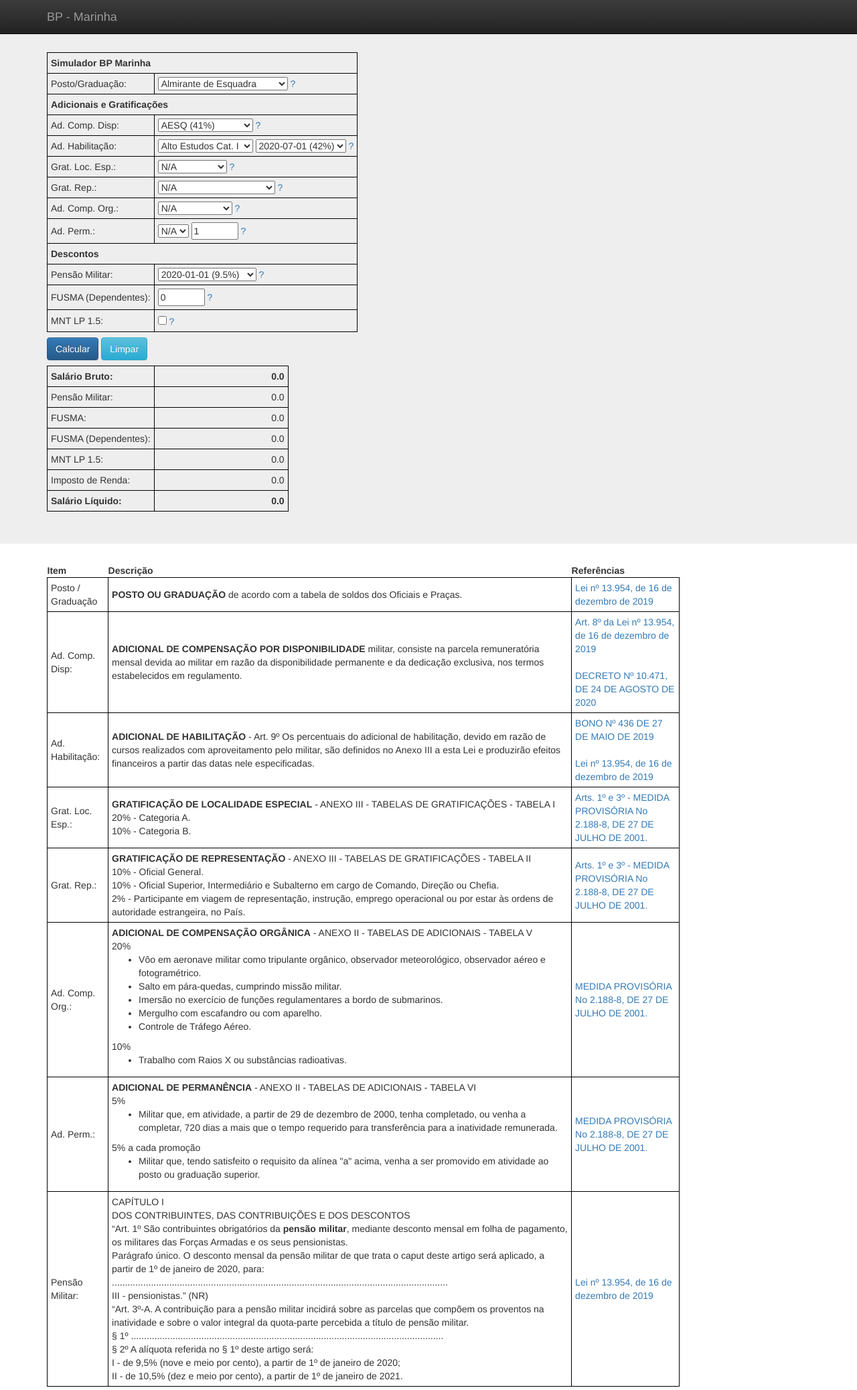
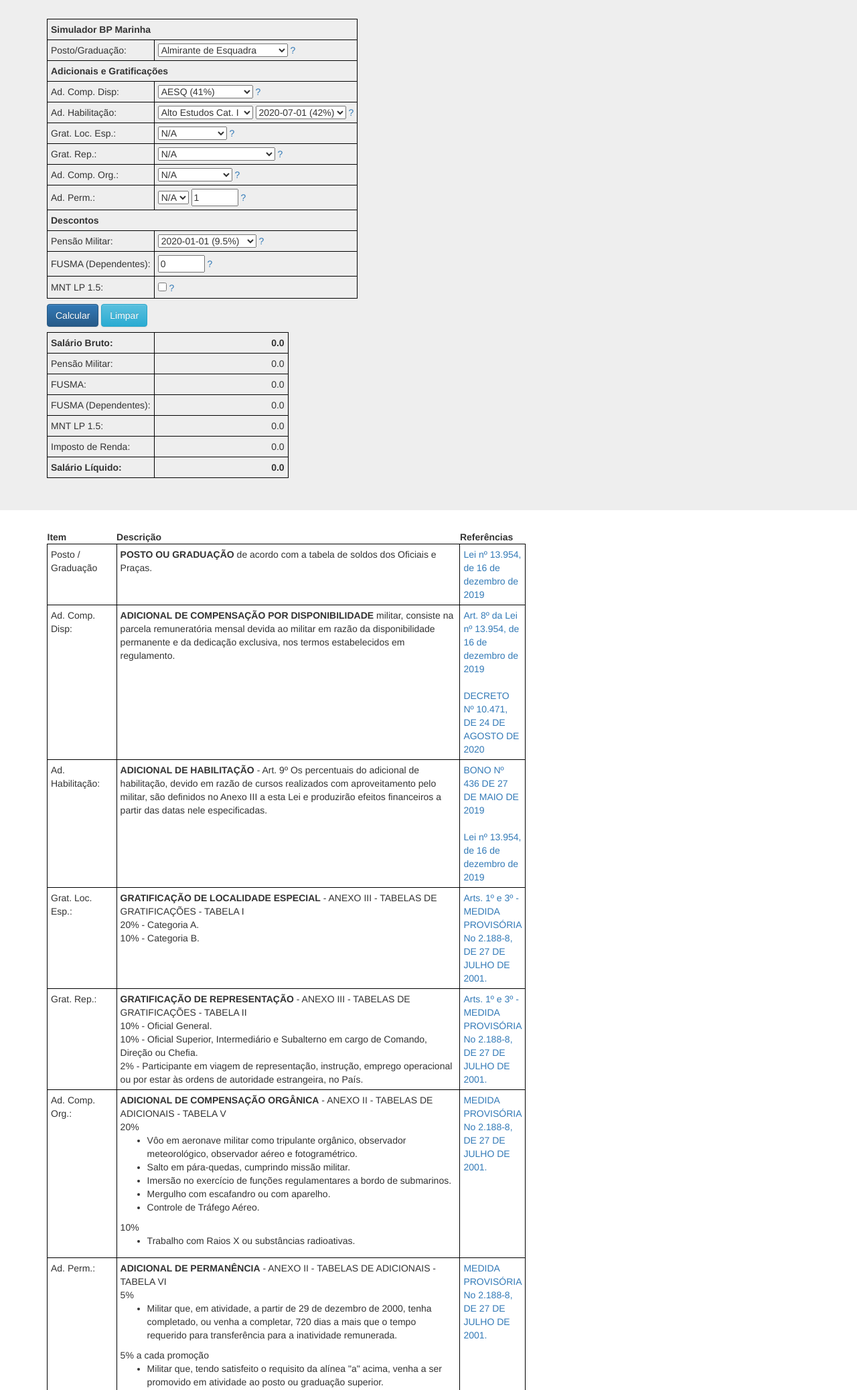
Before and after one commit to eugeniosolucoes/projects, a PHP site: page / in a window 1280 px wide. Shown: the top 2076 px of the page at 67% size. Run offline with PHP 8.4, Linux system fonts and the light colour scheme; some libraries are stand-ins or nearby versions.

Commit message:
Atualização de dicas.

```diff
--- a/bp-mar/public_html/css/main.css
+++ b/bp-mar/public_html/css/main.css
@@ -3,6 +3,11 @@
 /* ==========================================================================
    Author's custom styles
    ========================================================================== */
+
+body {
+    padding-top: 0px;
+    padding-bottom: 20px;
+}
 
 
 table tr td {
@@ -22,3 +27,7 @@ table tr td {
 .bp-bold {
     font-weight: bold;
 }
+
+#dicas tbody tr td {
+    vertical-align: top;
+}
--- a/bp-mar/public_html/index.html
+++ b/bp-mar/public_html/index.html
@@ -12,12 +12,6 @@
         <link rel="apple-touch-icon" href="apple-touch-icon.png">
 
         <link rel="stylesheet" href="css/bootstrap.min.css">
-        <style>
-            body {
-                padding-top: 50px;
-                padding-bottom: 20px;
-            }
-        </style>
         <link rel="stylesheet" href="css/bootstrap-theme.min.css">
         <link rel="stylesheet" href="css/main.css">
 
@@ -27,31 +21,6 @@
         <!--[if lt IE 8]>
             <p class="browserupgrade">You are using an <strong>outdated</strong> browser. Please <a href="http://browsehappy.com/">upgrade your browser</a> to improve your experience.</p>
         <![endif]-->
-        <nav class="navbar navbar-inverse navbar-fixed-top" role="navigation">
-            <div class="container">
-                <div class="navbar-header">
-                    <button type="button" class="navbar-toggle collapsed" data-toggle="collapse" data-target="#navbar" aria-expanded="false" aria-controls="navbar">
-                        <span class="sr-only">Toggle navigation</span>
-                        <span class="icon-bar"></span>
-                        <span class="icon-bar"></span>
-                        <span class="icon-bar"></span>
-                    </button>
-                    <a class="navbar-brand" href="#">BP - Marinha</a>
-                </div>
-                <div id="navbar" class="navbar-collapse collapse">
-                    <!--          <form class="navbar-form navbar-right" role="form">
-                                <div class="form-group">
-                                  <input type="text" placeholder="Email" class="form-control">
-                                </div>
-                                <div class="form-group">
-                                  <input type="password" placeholder="Password" class="form-control">
-                                </div>
-                                <button type="submit" class="btn btn-success">Sign in</button>
-                              </form>-->
-                </div><!--/.navbar-collapse -->
-            </div>
-        </nav>
-
         <!-- Main jumbotron for a primary marketing message or call to action -->
         <div class="jumbotron">
             <div class="container">
@@ -232,9 +201,9 @@
         <div class="container">
             <!-- Example row of columns -->
             <div class="row">
-                <div class="col-md-10" >
-                    <div style="padding-top: 50px;"></div>
-                    <table style="width: 100%;">
+                <div class="col-md-4" >
+                    <div style="padding-top: 50px;">
+                        <table id="dicas">
                             <thead>
                                 <tr>
                                     <th>Item</th>
@@ -378,6 +347,7 @@
                                         <span id="dica-8" >Pensão Militar:</span>
                                     </td>
                                     <td>
+                                        <b>PENSÃO MILITAR</b>
                                         CAPÍTULO I<br/>
                                         DOS CONTRIBUINTES, DAS CONTRIBUIÇÕES E DOS DESCONTOS<br/>
                                         “Art. 1º São contribuintes obrigatórios da <b>pensão militar</b>, mediante desconto mensal em folha de pagamento, os militares das Forças Armadas e os seus pensionistas.<br/>
@@ -394,8 +364,34 @@
                                         <a href="http://www.planalto.gov.br/ccivil_03/_Ato2019-2022/2019/Lei/L13954.htm#art4" target="_blank">Lei nº 13.954, de 16 de dezembro de 2019</a>
                                     </td>
                                 </tr>
+                                <tr>
+                                    <td>
+                                        <span id="dica-9" >FUSMA (Dependentes)</span>
+                                    </td>
+                                    <td>
+                                        <b>FUSMA</b> - 0.3% por Dependentes.<br/>
+                                        O Fundo de Saúde da Marinha (FUSMA) é um dos recursos financeiros oriundos de contribuições mensais obrigatórias dos militares, da ativa e na inatividade, e dos pensionistas dos militares, para custeio da assistência médico-hospitalar (AMH) fornecida pela MB, previsto na  Medida Provisória nº 2.215/2001, art. 15, II e III, e 25 e Decreto nº 92.512/86, art. 11, 13 e 24.
+                                    </td>
+                                    <td>
+                                        <a href="https://www.marinha.mil.br/content/fusma" target="_blank">FUSMA</a>
+                                    </td>
+                                </tr>
+                                <tr>
+                                    <td>
+                                        <span id="dica-10" >MNT LP 1.5:</span>
+                                    </td>
+                                    <td>
+                                        <b>MNT LP 1.5</b><br/>
+                                        Art. 31.  Fica assegurada aos atuais militares, mediante contribuição específica de um vírgula cinco por cento das parcelas constantes do art. 10 desta Medida Provisória, a manutenção dos benefícios previstos na Lei no 3.765, de 1960, até 29 de dezembro de 2000.
+                                    </td>
+                                    <td>
+                                        <a href="http://www.planalto.gov.br/ccivil_03/mpv/2215-10.htm" target="_blank">Lei nº 13.954, de 16 de dezembro de 2019</a><br/><br/>
+                                        <a href="http://www.planalto.gov.br/ccivil_03/_Ato2019-2022/2019/Lei/L13954.htm#art4" target="_blank">Lei nº 13.954, de 16 de dezembro de 2019</a>
+                                    </td>
+                                </tr>
                             </tbody>
                         </table>
+                    </div>
                 </div>
             </div>
 
```
Lines whose indentation alone changed are shown as unchanged.
